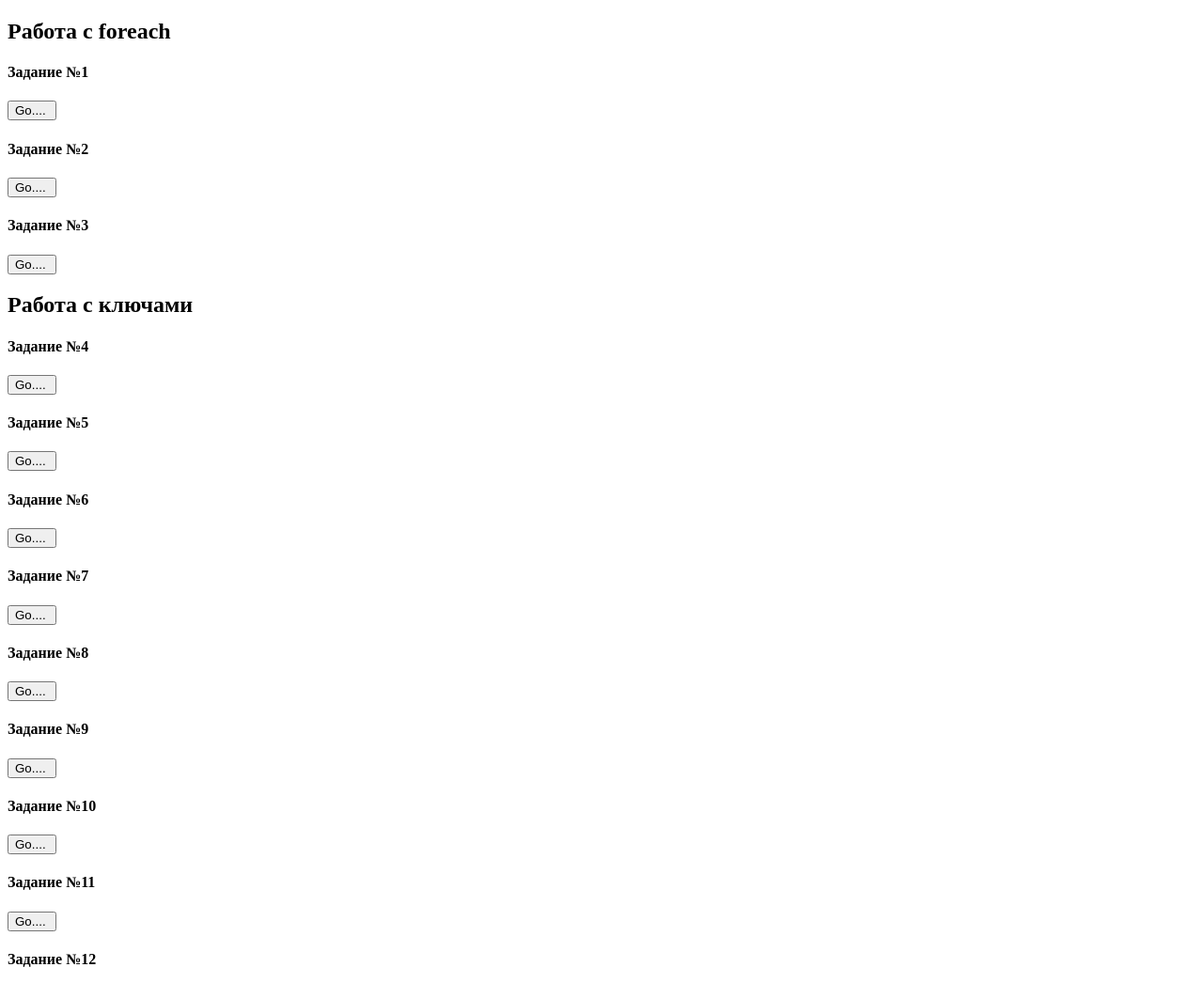
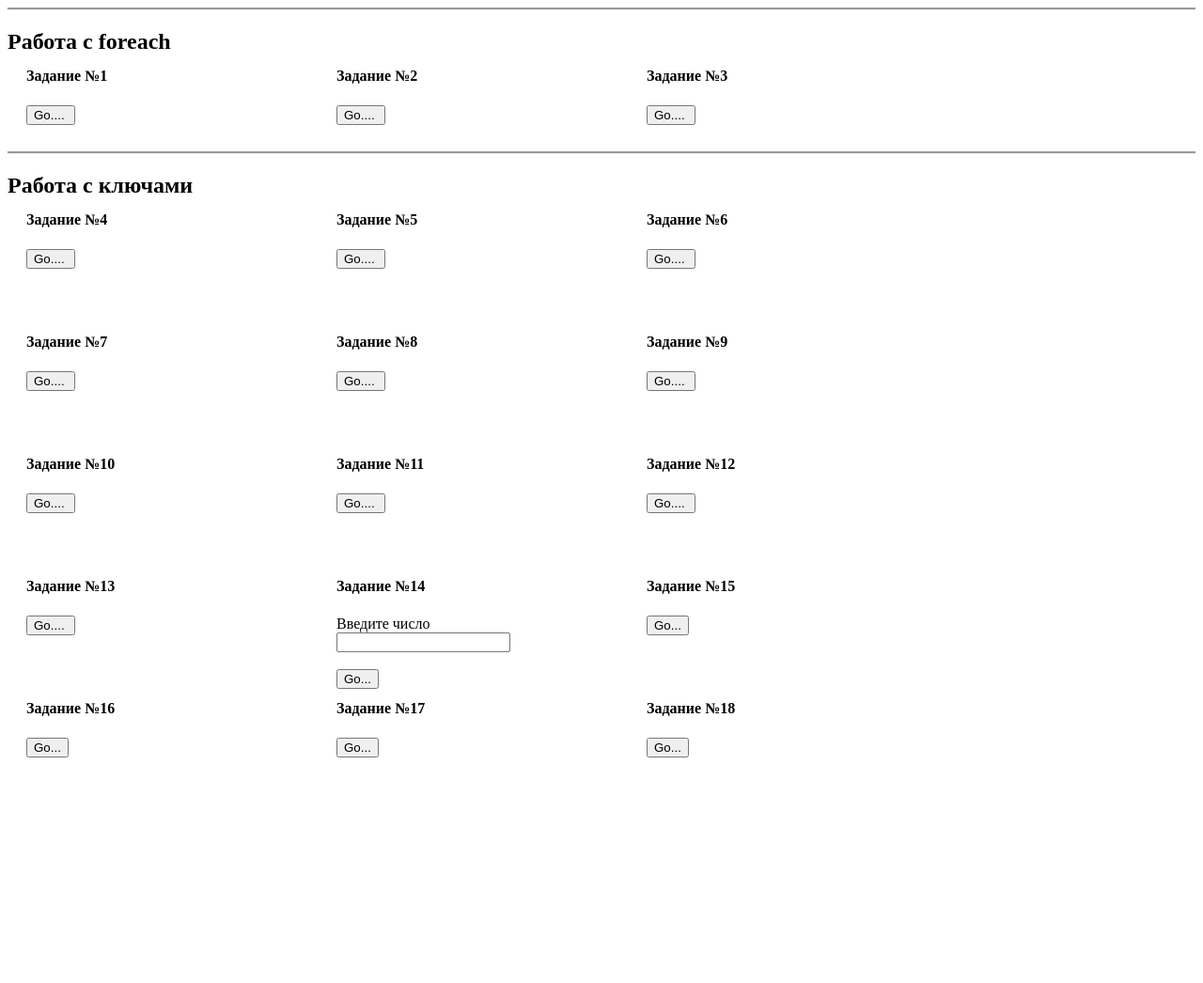
Before and after one commit to Garabec/test_education_kolesnik_t, a PHP site: page /index30.php in a window 1280 px wide. Shown: the top 1046 px of the page at 94% size. After the commit the page ends 806 px from the top, so only its background shows below. Run offline with PHP 8.4, Linux system fonts and the light colour scheme.

Commit message:
№13-№18

```diff
--- a/css/style.css
+++ b/css/style.css
@@ -1 +1,7 @@
-.name h4{ font-style: normal ; font-size:20px ; }
+.aligin { margin: 10px 10px 10px 10px;
+    padding: 10px 0px 0px 10px;
+    float:left;
+    height: 100px;
+    width: 300px;  }
+.head{ float: right; height: 20px;
+    width:100%;   border-top: groove        }
--- a/index30.php
+++ b/index30.php
@@ -4,14 +4,15 @@
 <head>
     <meta charset="UTF-8">
     <title>Title</title>
-
+    <link href="css/style.css" rel="stylesheet" type="text/css" />
 </head>
 
 <body>
+<div class="head">
+<h2> Работа с foreach </h2> <br>
+</div>
 
-<h2> Работа с foreach </h2>
-
-
+<div class="aligin">
 <h4> Задание №1 </h4>
 
 <form method="post" action="index31.php">
@@ -20,6 +21,9 @@
 
 </form>
 
+</div>
+
+<div class="aligin">
 <h4> Задание №2 </h4>
 
 <form method="post" action="index32.php">
@@ -27,7 +31,9 @@
     <input type="submit" value="Go.... "  >
 
 </form>
+</div>
 
+<div class="aligin">
 <h4> Задание №3 </h4>
 
 <form method="post" action="index33.php">
@@ -35,9 +41,13 @@
     <input type="submit" value="Go.... "  >
 
 </form>
+</div>
 
-<h2> Работа с ключами </h2>
+<div class="head">
+    <h2 > Работа с ключами </h2><br>
+</div>
 
+<div class="aligin">
 <h4> Задание №4 </h4>
 
 <form method="post" action="index34.php">
@@ -45,7 +55,9 @@
     <input type="submit" value="Go.... "  >
 
     </form>
+</div>
 
+<div class="aligin">
 <h4> Задание №5 </h4>
 
 <form method="post" action="index35.php">
@@ -53,7 +65,9 @@
     <input type="submit" value="Go.... "  >
 
 </form>
+</div>
 
+<div class="aligin">
 <h4> Задание №6 </h4>
 
 <form method="post" action="index36.php">
@@ -61,7 +75,9 @@
     <input type="submit" value="Go.... "  >
 
 </form>
+</div>
 
+<div class="aligin">
 <h4> Задание №7 </h4>
 
 <form method="post" action="index37.php">
@@ -69,7 +85,9 @@
     <input type="submit" value="Go.... "  >
 
 </form>
+</div>
 
+<div class="aligin">
 <h4> Задание №8 </h4>
 
 <form method="post" action="index38.php">
@@ -77,7 +95,9 @@
     <input type="submit" value="Go.... "  >
 
 </form>
+</div>
 
+<div class="aligin">
 <h4> Задание №9 </h4>
 
 <form method="post" action="index39.php">
@@ -85,7 +105,9 @@
     <input type="submit" value="Go.... "  >
 
 </form>
+</div>
 
+<div class="aligin">
 <h4> Задание №10 </h4>
 
 <form method="post" action="index310.php">
@@ -93,7 +115,9 @@
     <input type="submit" value="Go.... "  >
 
 </form>
+</div>
 
+<div class="aligin">
 <h4> Задание №11 </h4>
 
 <form method="post" action="index311.php">
@@ -101,7 +125,9 @@
     <input type="submit" value="Go.... "  >
 
 </form>
+</div>
 
+<div class="aligin">
 <h4> Задание №12 </h4>
 
 <form method="post" action="index312.php">
@@ -109,8 +135,80 @@
     <input type="submit" value="Go.... "  >
 
 </form>
+</div>
+
+<div class="aligin">
+<h4> Задание №13 </h4>
+
+<form method="post" action="index313.php">
+
+    <input type="submit" value="Go.... "  >
+
+</form>
+</div>
+
+<div class="aligin">
+<h4> Задание №14 </h4>
+
+<form method="post" action="index314.php">
+
+    <label   for="var1">Введите число</label> <br>
+    <input type="text" id="var_1" name="var1" value="" /><br><br>
+
+
+    <input type="submit" value="Go..."  >
+
+</form>
+</div>
+
+<div class="aligin">
+<h4> Задание №15 </h4>
+
+<form method="post" action="index315.php">
 
 
 
+    <input type="submit" value="Go..."  >
+
+</form>
+</div>
+
+<div class="aligin">
+    <h4> Задание №16 </h4>
+
+    <form method="post" action="index316.php">
+
+
+
+        <input type="submit" value="Go..."  >
+
+    </form>
+</div>
+
+<div class="aligin">
+
+    <h4> Задание №17 </h4>
+
+    <form method="post" action="index317.php">
+
+
+
+        <input type="submit" value="Go..."  >
+
+    </form>
+</div>
+
+<div class="aligin">
+
+    <h4> Задание №18 </h4>
+
+    <form method="post" action="index318.php">
+
+
+
+        <input type="submit" value="Go..."  >
+
+    </form>
+</div>
 </body>
 </html>
--- /dev/null
+++ b/index316.php
@@ -0,0 +1,2 @@
+<?php
+echo ' не понятно задание';
```
Also changed, not shown: index313.php (added, +16 -0 lines), index314.php (added, +39 -0 lines), index315.php (added, +27 -0 lines), index317.php (added, +25 -0 lines), index318.php (added, +29 -0 lines).
